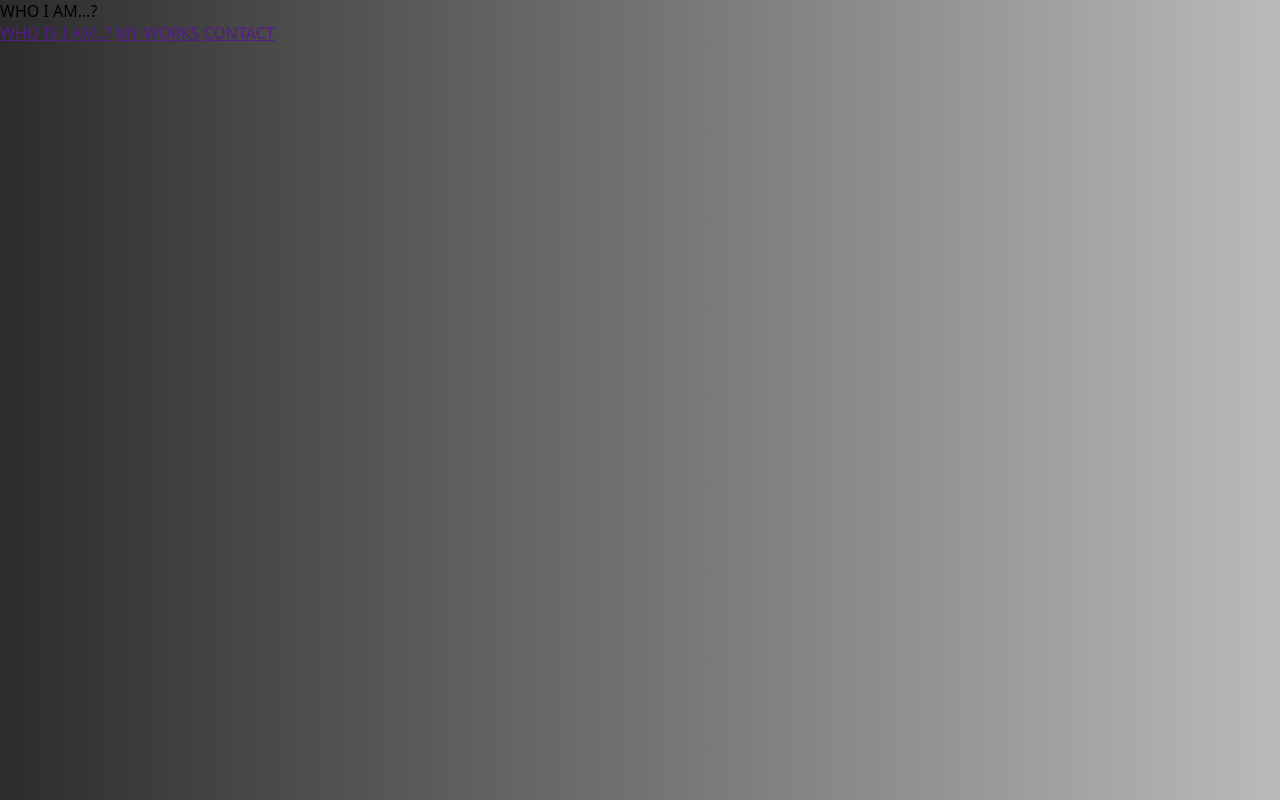
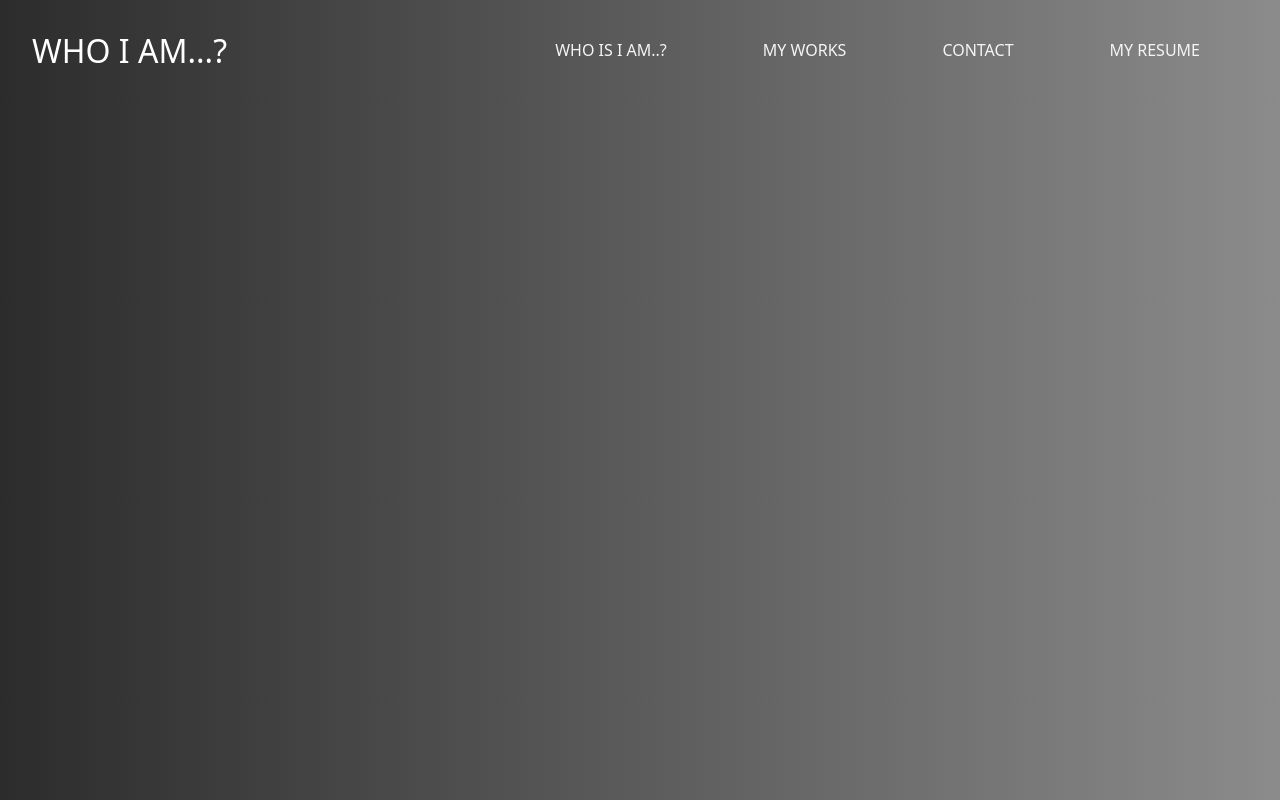
Before and after one commit to tAdithyan/Portfolio, a plain HTML site: page index.html in a window 1280 px wide. Drawn offline with Linux system fonts and the light colour scheme.

Commit message:
navbar icons created

```diff
--- a/index.html
+++ b/index.html
@@ -11,9 +11,10 @@
   <div class="navbar">
     <div class="logo">WHO I AM...?</div>
     <div class="iteams">
-      <a href="">WHO IS I AM..?</a>
-      <a href="">MY WORKS</a>
-      <a href="">CONTACT</a>
+      <a href="#" class="me">WHO IS I AM..?</a>
+      <a href="#" class="work">MY WORKS</a>
+      <a href="#" class="contact">CONTACT</a>
+      <a href="#" class="Resume"> MY RESUME</a>
     </div>
   </div>
 
--- a/style.css
+++ b/style.css
@@ -6,4 +6,39 @@
 }
 body{
 
-  background-image: linear-gradient(to right,#2c2c2c , #bbb9b9);}
+  background-image: linear-gradient(to right,#2c2c2c , #8c8b8b);}
+  .navbar{
+    height: 100px;
+    display: flex;
+    flex-direction: row;
+    justify-content: space-between;
+    background-color: transparent;
+  }
+  .logo{
+    justify-content: center;
+    color: white;
+    text-align: center;
+    align-items: center;
+    display: flex ;
+    margin-left: 2rem;
+    font-size: 2rem;
+    cursor: pointer;
+
+  }
+  .iteams{
+    color: white;
+    justify-content: center;
+    align-items: center;
+    display: flex;
+    margin-right: 2rem;
+
+  }
+  .iteams a{
+    margin: 3rem;
+    text-decoration: none;
+    color: whitesmoke;
+    transition: all .5s ease;
+  }
+  .iteams a:hover{
+    color:rgb(255, 192, 0);
+  }
```
